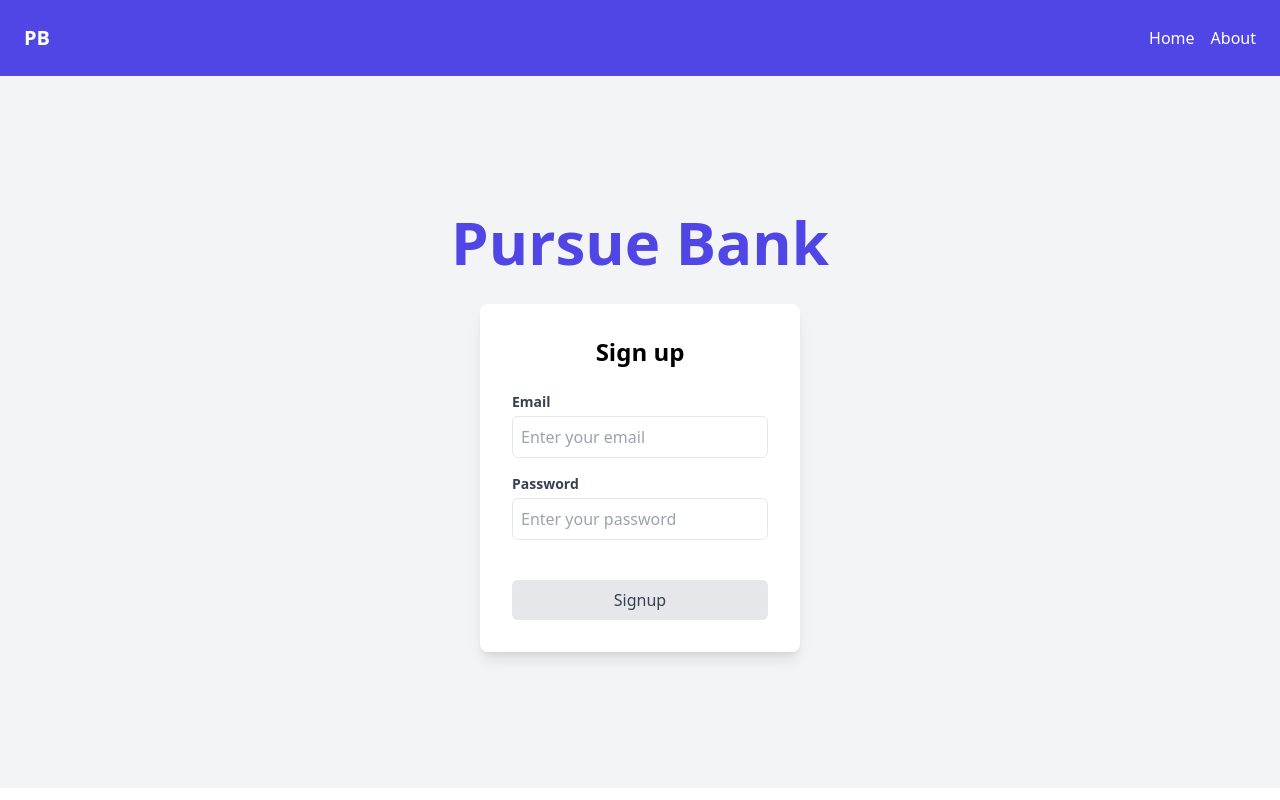
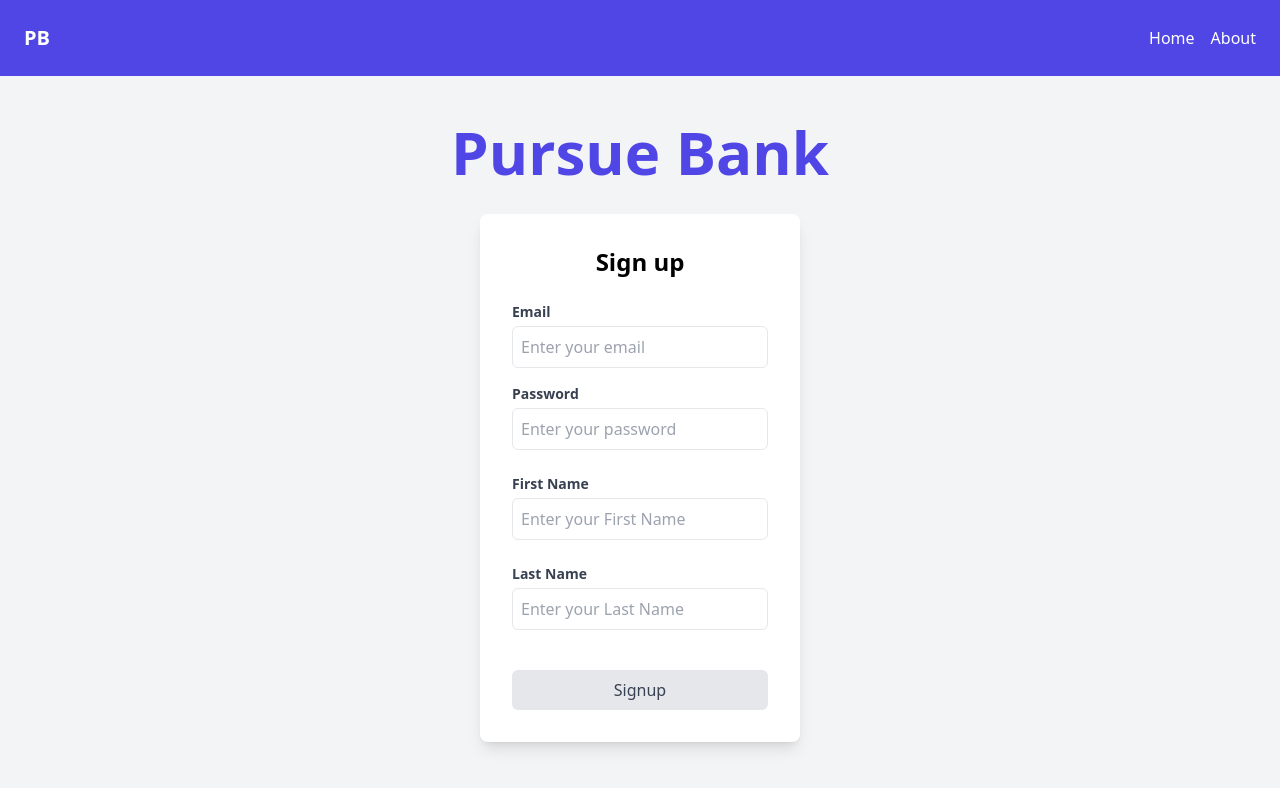
Before and after one commit to al3xbro/pursue-bank, a React (Vite) app in the folder client/: page /signup in a window 1280 px wide. Built offline with nearby package versions, Linux system fonts and the light colour scheme.

Commit message:
Added first and last name in signup page

```diff
--- a/client/src/Pages/Signup.tsx
+++ b/client/src/Pages/Signup.tsx
@@ -4,6 +4,9 @@ import { useNavigate } from 'react-router-dom'; // Import useNavigate
 export default function Login() {
     const [email, setEmail] = useState('');
     const [password, setPassword] = useState('');
+    const [firstName, setFirst] = useState('');
+    const [lastName, setLast] = useState('');
+
     const [error, setError] = useState(''); // For displaying error messages
     const navigate = useNavigate(); // Initialize navigate
 
@@ -71,6 +74,30 @@ export default function Login() {
                     />
                 </div>
 
+                <div className="mb-6">
+                    <label htmlFor="firstName" className="block text-sm font-semibold text-gray-700">First Name</label>
+                    <input
+                        id="firstName"
+                        type="firstName"
+                        value={firstName}
+                        onChange={(e) => setFirst(e.target.value)}
+                        className="mt-1 w-full p-2 border rounded-md outline-none focus:ring-2 focus:ring-indigo-600"
+                        placeholder="Enter your First Name"
+                    />
+                </div>
+
+                <div className="mb-6">
+                    <label htmlFor="lastName" className="block text-sm font-semibold text-gray-700">Last Name</label>
+                    <input
+                        id="lastName"
+                        type="lastName"
+                        value={lastName}
+                        onChange={(e) => setLast(e.target.value)}
+                        className="mt-1 w-full p-2 border rounded-md outline-none focus:ring-2 focus:ring-indigo-600"
+                        placeholder="Enter your Last Name"
+                    />
+                </div>
+
                 <button
                     onClick={handleSignup}
                     className="w-full mt-4 bg-gray-200 text-gray-700 p-2 rounded-md hover:bg-gray-300 transition"
```
